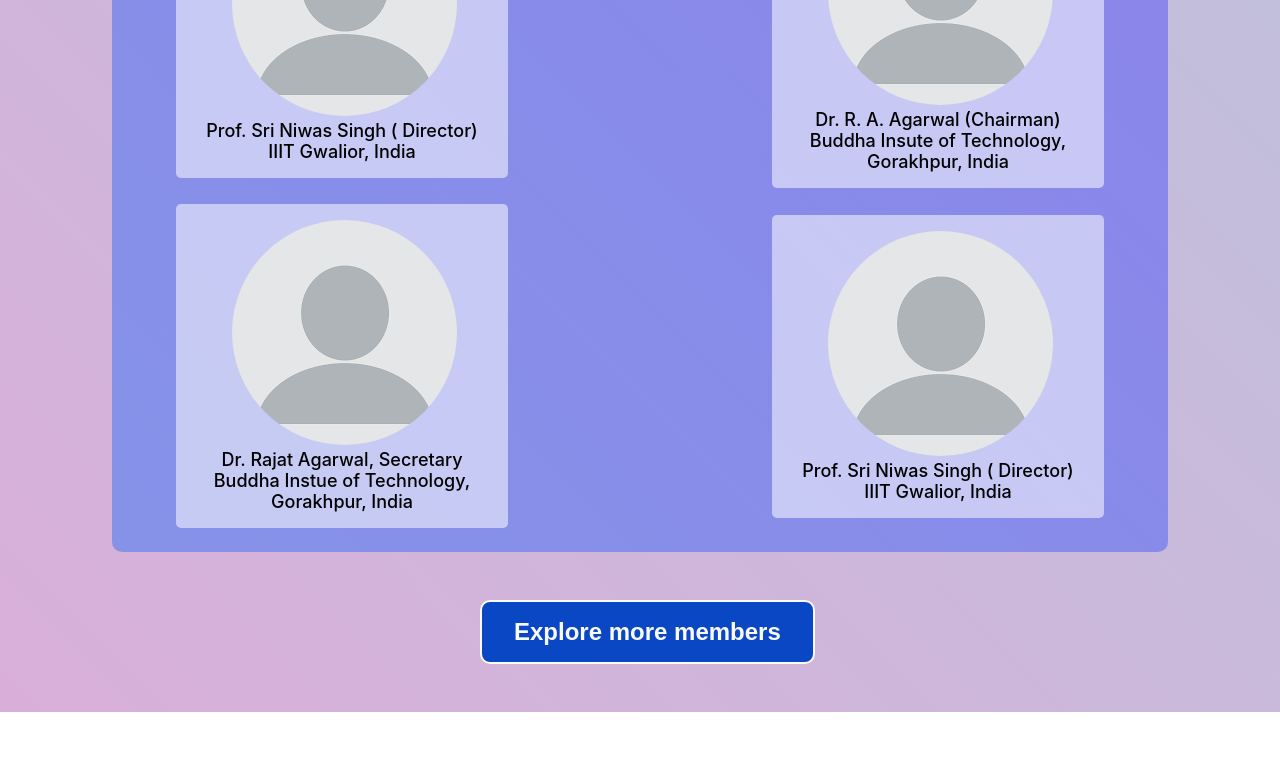
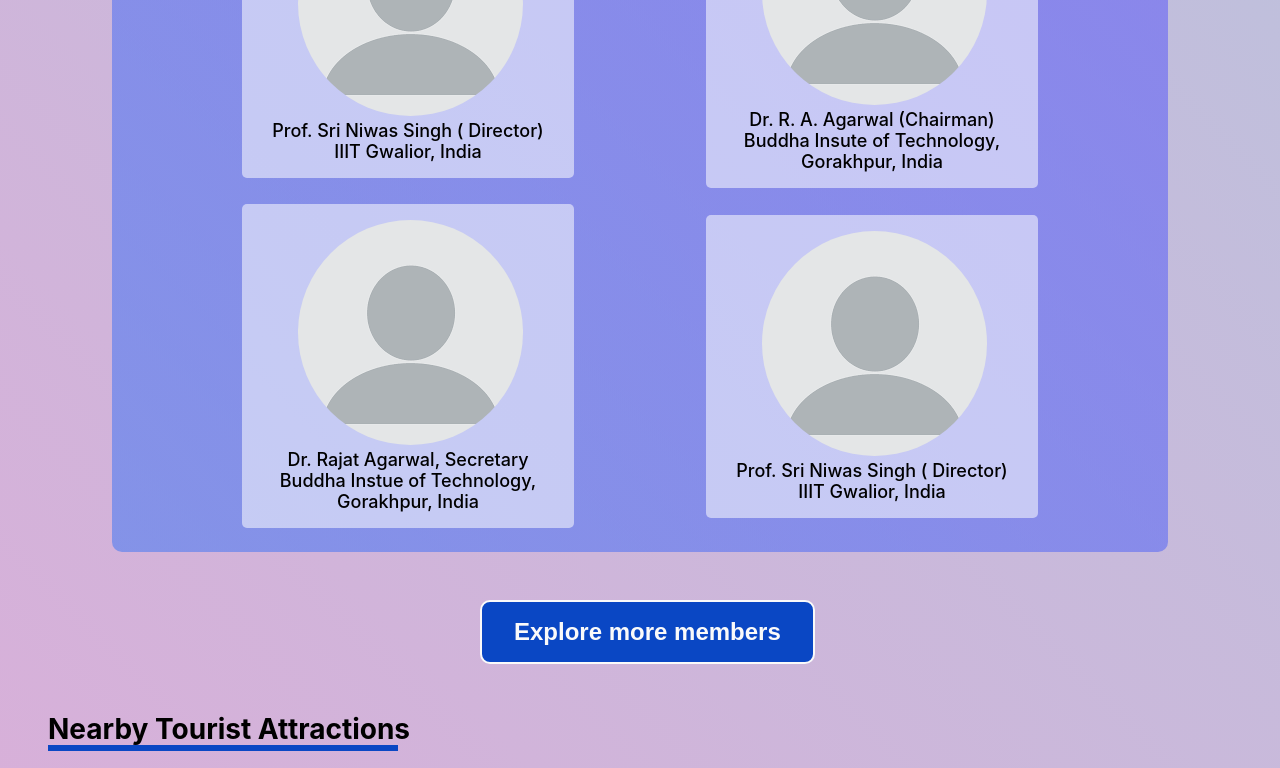
Before and after one commit to Prashant-17-11/ICICAT2023, a React (Create React App) app: page / in a window 1280 px wide. Shown: the part 3482-4250 px from the top of the page. Before the commit the page ends 4194 px from the top, so only its background shows below. Built offline with nearby package versions, Linux system fonts and the light colour scheme.

Commit message:
nearby tourist attractions

```diff
--- a/src/App.js
+++ b/src/App.js
@@ -1,5 +1,6 @@
 import "./App.css";
 import About from "./components/About";
+import AboutCity from "./components/AboutCity";
 import Committee from "./components/Committee";
 import HomeImageSlider from "./components/HomeImageSlider";
 import Navbar from "./components/Navbar";
@@ -13,6 +14,7 @@
       <About />
       <Tracks />
       <Committee />
+      <AboutCity />
     </div>
   );
 }
--- /dev/null
+++ b/src/components/AboutCity.js
@@ -0,0 +1,63 @@
+import React from "react";
+
+import "../styles/AboutCity.css";
+
+const AboutCity = () => {
+  return (
+    <div className='aboutCity'>
+      <h2>Nearby Tourist Attractions</h2>
+      <ul>
+        <li>
+          <a
+            href='https://www.google.com/maps/place/SHREE+GORAKHNATH+TEMPLE/@26.6681234,83.1182355,11z/data=!4m10!1m2!2m1!1sgorakhnath+temple+gorakhpur!3m6!1s0x399144451ccc81ab:0x7b011a00b8780ca0!8m2!3d26.7767051!4d83.3575811!15sChtnb3Jha2huYXRoIHRlbXBsZSBnb3Jha2hwdXJaHSIbZ29yYWtobmF0aCB0ZW1wbGUgZ29yYWtocHVykgEMaGluZHVfdGVtcGxlmgEkQ2hkRFNVaE5NRzluUzBWSlEwRm5TVU5IT0dSbFYybFJSUkFC4AEA!16s%2Fg%2F1vvr4n6v'
+            target='_blank'
+          >
+            Gorakhnath Temple, Gorakhpur (14km)
+          </a>
+        </li>
+        <li>
+          <a
+            href='https://www.google.com/maps/place/Ayodhya,+Uttar+Pradesh/@26.7897752,82.1991678,14z/data=!3m1!4b1!4m6!3m5!1s0x399a07937e6d2823:0x5fc8f683b17f222b!8m2!3d26.7921605!4d82.1997954!16zL20vMGJrcjM'
+            target='_blank'
+          >
+            Ayodhya, U.P (134km)
+          </a>
+        </li>
+        <li>
+          <a
+            href='https://www.google.com/maps/place/Lumbini+32900,+Nepal/@27.4499952,83.2150663,13z/data=!3m1!4b1!4m6!3m5!1s0x3996eb334fe91fc1:0x5793b8b9b8917fcd!8m2!3d27.45!4d83.25!16s%2Fg%2F120sdlfv'
+            target='_blank'
+          >
+            Lumbini, Nepal (130km)
+          </a>
+        </li>
+        <li>
+          <a
+            href='https://www.google.com/maps/place/Kushinagar,+Uttar+Pradesh/@26.7416947,83.8718719,14z/data=!3m1!4b1!4m6!3m5!1s0x3993eb9e01eae47b:0x7a8909ed5f568540!8m2!3d26.7398787!4d83.8869698!16zL20vMDFoMGxx'
+            target='_blank'
+          >
+            Kushinagar (72km)
+          </a>
+        </li>
+        <li>
+          <a
+            href='https://www.google.com/maps/place/Maghar,+Uttar+Pradesh/@26.7556279,83.0932524,13.03z/data=!4m6!3m5!1s0x39913ba43f96d6a7:0xebc9600b45206864!8m2!3d26.7557109!4d83.1277242!16s%2Fm%2F02rcxhv'
+            target='_blank'
+          >
+            Maghar (15km)
+          </a>
+        </li>
+        <li>
+          <a
+            href='https://www.google.com/maps/place/Geeta+Press,+Gorakhpur/@26.7473005,83.3459158,15z/data=!3m1!4b1!4m6!3m5!1s0x399144127cf55449:0xf1f0a95af0bb5be9!8m2!3d26.7473008!4d83.3546491!16s%2Fg%2F1hf1rm06z'
+            target='_blank'
+          >
+            Geeta Press (11km)
+          </a>
+        </li>
+      </ul>
+    </div>
+  );
+};
+
+export default AboutCity;
--- /dev/null
+++ b/src/styles/AboutCity.css
@@ -0,0 +1,43 @@
+.aboutCity {
+  margin: 0 2rem;
+}
+
+.aboutCity h2 {
+  font-size: 1.75rem;
+  font-weight: 700;
+  margin: 0 0 0 1rem;
+  position: relative;
+}
+
+.aboutCity h2::after {
+  content: "";
+  width: 350px;
+  height: 6px;
+  background: #0a47c4;
+  position: absolute;
+  bottom: -5px;
+  left: 0rem;
+}
+
+.aboutCity ul {
+  list-style: none;
+  display: flex;
+  flex-wrap: wrap;
+  justify-content: space-around;
+}
+
+.aboutCity ul li {
+  margin: 0.5rem;
+  padding: 1rem;
+  background-color: #fff000cc;
+  font-size: 1.125rem;
+  font-weight: 750;
+  border: 2px solid aliceblue;
+  border-radius: 5px;
+  cursor: pointer;
+}
+
+.aboutCity ul li a {
+  text-decoration: none;
+  color: #ff0000;
+}
--- a/src/styles/Committee.css
+++ b/src/styles/Committee.css
@@ -21,7 +21,7 @@
   display: flex;
   flex-direction: row;
   flex-wrap: wrap;
-  justify-content: space-between;
+  justify-content: space-around;
   align-items: center;
 }
 
```
